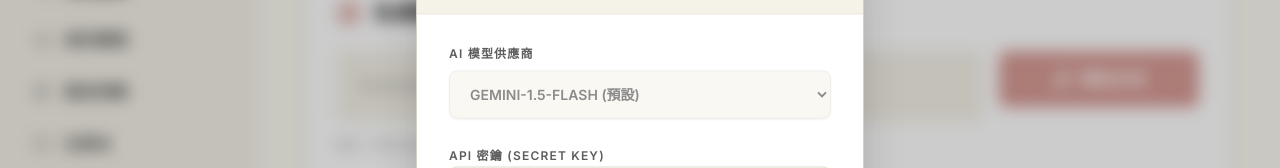
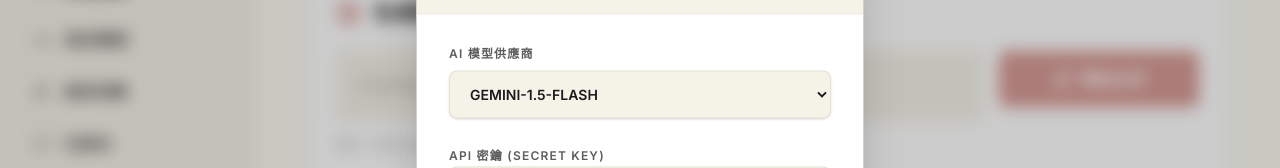
Before and after one commit to cormort/the-scholars-path, a React (Vite) app: page / in a window 1280 px wide. Both pictures are taken after a click on the button 1186 px from the left and 31 px from the top of the page. Shown: the part 258-426 px from the top of the page. Built offline with nearby package versions, Linux system fonts and the light colour scheme.

Commit message:
fix: ensure model dropdown is interactive and has defaults

```diff
--- a/src/App.tsx
+++ b/src/App.tsx
@@ -77,7 +77,7 @@
   const [isSynthesizing, setIsSynthesizing] = useState(false);
   const [isSettingsOpen, setIsSettingsOpen] = useState(false);
   const [apiKey, setApiKey] = useState(() => localStorage.getItem('gemini_api_key') || '');
-  const [availableModels, setAvailableModels] = useState<string[]>([]);
+  const [availableModels, setAvailableModels] = useState<string[]>(['models/gemini-1.5-flash', 'models/gemini-1.5-pro']);
   const [selectedModel, setSelectedModel] = useState('models/gemini-1.5-flash');
   const [isFetchingModels, setIsFetchingModels] = useState(false);
 
--- a/src/components/layout/SettingsModal.tsx
+++ b/src/components/layout/SettingsModal.tsx
@@ -60,7 +60,7 @@
                   className="w-full bg-surface-container-low border border-outline-variant/50 rounded-lg text-sm focus:ring-2 focus:ring-primary h-12 px-4 shadow-sm font-bold disabled:opacity-50"
                   value={selectedModel}
                   onChange={(e) => setSelectedModel(e.target.value)}
-                  disabled={isFetchingModels || availableModels.length === 0}
+                  disabled={isFetchingModels}
                 >
                   {availableModels.length > 0 ? (
                     availableModels.map(model => (
```
